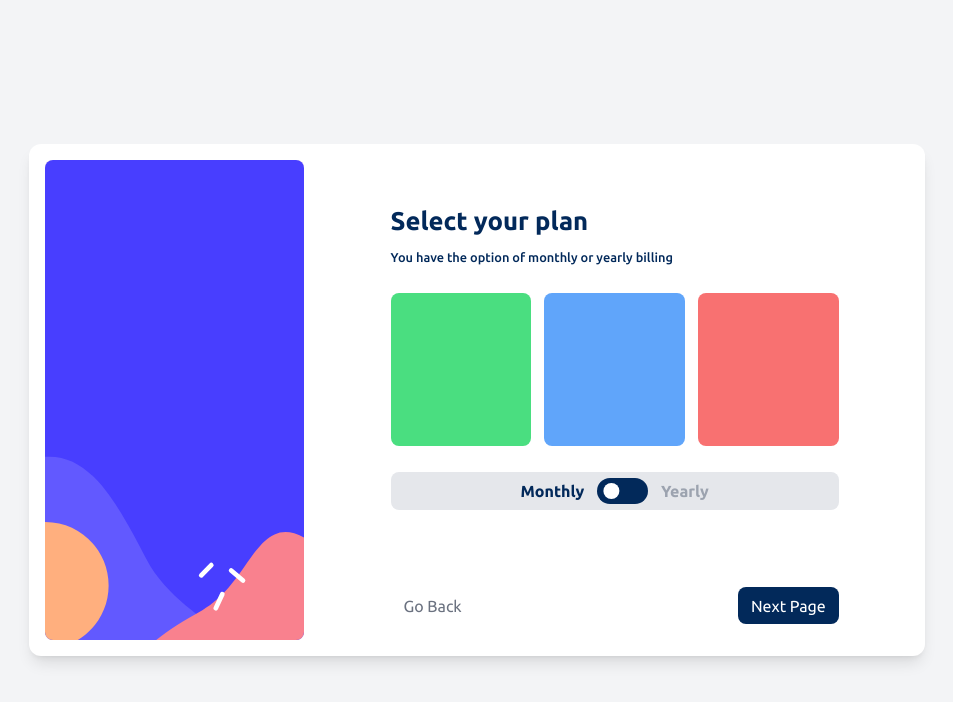
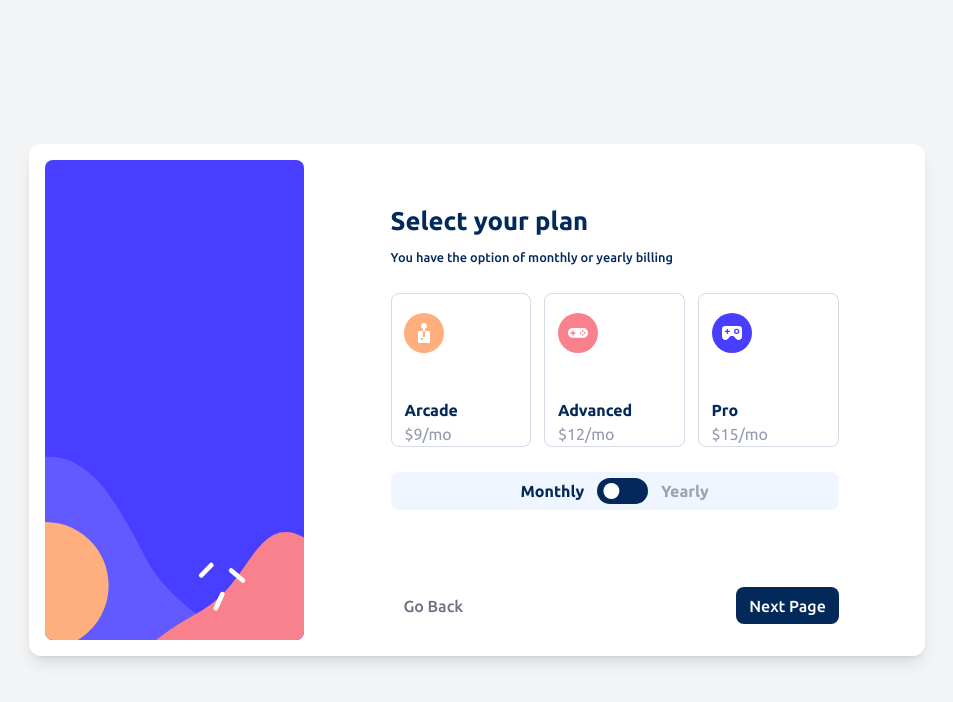
Before and after one commit to Aztarok/multistepform, a Next.js app: page / in a window 1280 px wide. Both pictures are taken after a click on the button "Next Page". Shown: the top 702 px of the page, without its empty margins (163-1116 px from the left). Built offline with nearby package versions, Linux system fonts and the light colour scheme.

Commit message:
Added toggle functionality to second step page

```diff
--- a/src/components/MainPage.js
+++ b/src/components/MainPage.js
@@ -37,9 +37,9 @@ const MainPage = () => {
                     {change === 3 ? <ThirdStep /> : null}
                     {change === 4 ? <FourthStep /> : null}
                     <div className="flex h-full">
-                        {change !== 1 ? <button onClick={e => handlePrev(e)} className="flex bg-white text-gray-500 mt-auto mr-auto rounded-lg py-[.5vw] px-[1vw]">Go Back</button> : null}
-                        {change < 4 && change > 0 ? <button onClick={e => handleNext(e)} className="flex bg-marineBlue text-white mt-auto ml-auto rounded-lg py-[.5vw] px-[1vw]">Next Page</button> : null}
-                        {change > 3 ? <button onClick={e => handleSubmit(e)} className="flex bg-marineBlue text-white mt-auto ml-auto rounded-lg py-[.5vw] px-[1vw]">Confirm</button> : null}
+                        {change !== 1 ? <button onClick={e => handlePrev(e)} className="flex bg-white text-gray-500 font-medium mt-auto mr-auto rounded-lg py-[.5vw] px-[1vw]">Go Back</button> : null}
+                        {change < 4 && change > 0 ? <button onClick={e => handleNext(e)} className="flex bg-marineBlue font-medium text-white mt-auto ml-auto rounded-lg py-[.5vw] px-[1vw]">Next Page</button> : null}
+                        {change > 3 ? <button onClick={e => handleSubmit(e)} className="flex bg-marineBlue font-bold text-white mt-auto ml-auto rounded-lg py-[.5vw] px-[1vw]">Confirm</button> : null}
                     </div>
                 </div>
 
--- a/src/components/SecondStep.js
+++ b/src/components/SecondStep.js
@@ -12,13 +12,59 @@ const SecondStep = () => {
                 <p className="text-marineBlue text-[2vw] font-bold">Select your plan</p>
                 <p className="text-marineBlue text-[1vw] font-medium">You have the option of monthly or yearly billing</p>
             </div>
-            <div className="grid flex-1 max-h-[12vw] mt-[2vw] gap-[1vw] grid-cols-3">
-                <div className="col-span-1 bg-green-400 rounded-lg"></div>
-                <div className="col-span-1 bg-blue-400 rounded-lg"></div>
-                <div className="col-span-1 bg-red-400 rounded-lg"></div>
-            </div>
+            {plan ?
+                (<div className="grid flex-1 max-h-[12vw] mt-[2vw] gap-[1vw] grid-cols-3">
+                    <div className="col-span-1 border-[.15vw] border-lightGray rounded-lg pl-[1vw]">
+                        <img src="./icon-arcade.svg" alt="arcade svg" className="mt-[1.5vw]" />
+                        <div className="mt-[3.5vw] ">
+                            <p className="text-[1.25vw] font-bold text-marineBlue">Arcade</p>
+                            <p className="text-coolGray">$9/mo</p>
+                        </div>
+                    </div>
+                    <div className="col-span-1 border-[.15vw] border-lightGray rounded-lg pl-[1vw]">
+                        <img src="./icon-advanced.svg" alt="arcade svg" className="mt-[1.5vw]" />
+                        <div className="mt-[3.5vw] ">
+                            <p className="text-[1.25vw] font-bold text-marineBlue">Advanced</p>
+                            <p className="text-coolGray">$12/mo</p>
+                        </div>
+                    </div>
+                    <div className="col-span-1 border-[.15vw] border-lightGray rounded-lg pl-[1vw]">
+                        <img src="./icon-pro.svg" alt="arcade svg" className="mt-[1.5vw]" />
+                        <div className="mt-[3.5vw] ">
+                            <p className="text-[1.25vw] font-bold text-marineBlue">Pro</p>
+                            <p className="text-coolGray">$15/mo</p>
+                        </div>
+                    </div>
+                </div>) : (
+                    <div className="grid flex-1 max-h-[12vw] mt-[2vw] gap-[1vw] grid-cols-3">
+                    <div className="col-span-1 border-[.15vw] border-lightGray rounded-lg pl-[1vw]">
+                        <img src="./icon-arcade.svg" alt="arcade svg" className="mt-[1.5vw]" />
+                        <div className="mt-[1.75vw] ">
+                            <p className="text-[1.25vw] font-bold text-marineBlue">Arcade</p>
+                            <p className="text-coolGray">$90/yr</p>
+                            <p className="font-medium text-marineBlue">2 months free</p>
+                        </div>
+                    </div>
+                    <div className="col-span-1 border-[.15vw] border-lightGray rounded-lg pl-[1vw]">
+                        <img src="./icon-advanced.svg" alt="arcade svg" className="mt-[1.5vw]" />
+                        <div className="mt-[1.75vw] ">
+                            <p className="text-[1.25vw] font-bold text-marineBlue">Advanced</p>
+                            <p className="text-coolGray">$120/yr</p>
+                            <p className="font-medium text-marineBlue">2 months free</p>
+                        </div>
+                    </div>
+                    <div className="col-span-1 border-[.15vw] border-lightGray rounded-lg pl-[1vw]">
+                        <img src="./icon-pro.svg" alt="arcade svg" className="mt-[1.5vw]" />
+                        <div className="mt-[1.75vw] ">
+                            <p className="text-[1.25vw] font-bold text-marineBlue">Pro</p>
+                            <p className="text-coolGray">$150/yr</p>
+                            <p className="font-medium text-marineBlue">2 months free</p>
+                        </div>
+                    </div>
+                </div>
+                )}
             <div className="grid flex-1 max-h-[3vw] mt-[2vw] mb-auto gap-[1vw] grid-cols-3">
-                <div className="flex gap-[1vw] items-center justify-center col-span-3 bg-gray-200 rounded-lg">
+                <div className="flex gap-[1vw] items-center justify-center col-span-3 bg-magnolia rounded-lg">
                     <p className={`${plan ? "text-marineBlue" : "text-gray-400"} font-bold`}>
                         Monthly
                     </p>
--- a/tailwind.config.js
+++ b/tailwind.config.js
@@ -12,7 +12,11 @@ module.exports = {
             "purplishBlue": "hsl(243, 100%, 62%)",
             "pastelBlue": "hsl(228, 100%, 84%)",
             "lightBlue": "hsl(206, 94%, 87%)",
-            "strawberryRed": "hsl(354, 84%, 57%)"
+            "strawberryRed": "hsl(354, 84%, 57%)",
+            "coolGray": "hsl(231, 11%, 63%)",
+            "lightGray": "hsl(229, 24%, 87%)",
+            "magnolia": "hsl(217, 100%, 97%)",
+            "alabaster": "hsl(231, 100%, 99%)",
         },
         backgroundImage: {
             'gradient-radial': 'radial-gradient(var(--tw-gradient-stops))',
```
Also changed, not shown: .eslintrc.json (deleted).
